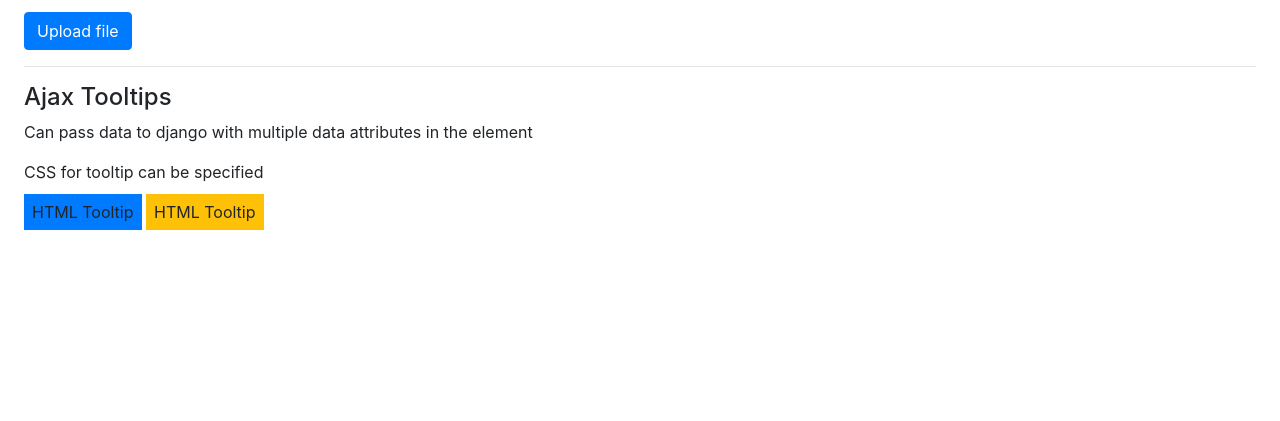
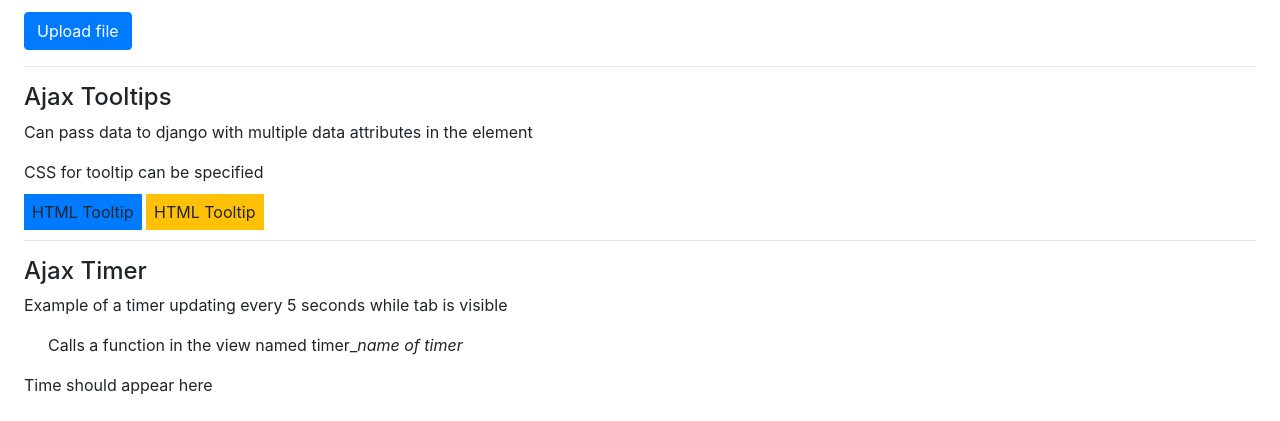
Before and after one commit to jonesim/ajax-helpers, a Django app: page / in a window 1280 px wide. Shown: the part 949-1370 px from the top of the page. Before the commit the page ends 1179 px from the top, so only its background shows below. Run offline with Django 3.2, Linux system fonts and the light colour scheme; some libraries are stand-ins or nearby versions.

Commit message:
Added ajax_timer template Added ajax_timer example Changed tooltip templatetag to require # for id selection

```diff
--- /dev/null
+++ b/ajax_helpers/templates/ajax_helpers/ajax_timer.html
@@ -0,0 +1,7 @@
+<script>
+    setInterval(function () {
+        if (document.visibilityState === "visible") {
+            ajax_helpers.post_json({data: {"timer": "{{ name }}"}})
+        }
+    }, {{ interval }})
+</script>
--- a/ajax_helpers/templatetags/ajax_helpers.py
+++ b/ajax_helpers/templatetags/ajax_helpers.py
@@ -55,5 +55,13 @@ def upload_file(text='Upload File', bootstrap_style='primary', css_class=None):
 @register.simple_tag
 def tooltip_init(element_id, url_name, css_class='ajax-tooltip'):
     return mark_safe(
-        f'''<script>ajax_helpers.tooltip.init('#{element_id}', "{reverse(url_name)}", "{css_class}")</script>'''
+        f'''<script>ajax_helpers.tooltip.init('{element_id}', "{reverse(url_name)}", "{css_class}")</script>'''
     )
+
+
+@register.inclusion_tag('ajax_helpers/ajax_timer.html')
+def ajax_timer(name, interval_ms):
+    return {
+        'name': name,
+        'interval': interval_ms
+    }
--- a/django_examples/examples/templates/base.html
+++ b/django_examples/examples/templates/base.html
@@ -71,10 +71,19 @@
     <p>CSS for tooltip can be specified</p>
 
     <span data-django="today" id='tooltip_div-1' class="p-2 bg-primary">HTML Tooltip</span>
-    {% tooltip_init 'tooltip_div-1' 'demo_tooltip' %}
+    {% tooltip_init '#tooltip_div-1' 'demo_tooltip' %}
 
     <span data-django="yesterday" id='tooltip_div-2' class="p-2 bg-warning">HTML Tooltip</span>
-    {% tooltip_init 'tooltip_div-2' 'demo_tooltip' 'other-class' %}
+    {% tooltip_init '#tooltip_div-2' 'demo_tooltip' 'other-class' %}
+
+    <hr>
+    <h4>Ajax Timer</h4>
+    <p>Example of a timer updating every 5 seconds while tab is visible</p>
+    <p class="pl-4">Calls a function in the view named timer_<i>name of timer</i></p>
+
+    <div id="time_div">Time should appear here</div>
+    {% ajax_timer 'demo_interval' 5000 %}
+
 </div>
 </body>
 </html>
--- a/django_examples/examples/views.py
+++ b/django_examples/examples/views.py
@@ -67,6 +67,10 @@ class Example1(AjaxFileHelpers, ReceiveForm, AjaxHelpers, TemplateView):
     def add_to_context(self, **kwargs):
         return {'title': type(self).__name__, 'filter': filter}
 
+    def timer_demo_interval(self, **_kwargs):
+        return self.command_response('html', selector='#time_div',
+                                     html=datetime.datetime.now().strftime('%d/%m/%Y %H:%M:%S'))
+
 
 class Example2(Example1):
 
```
